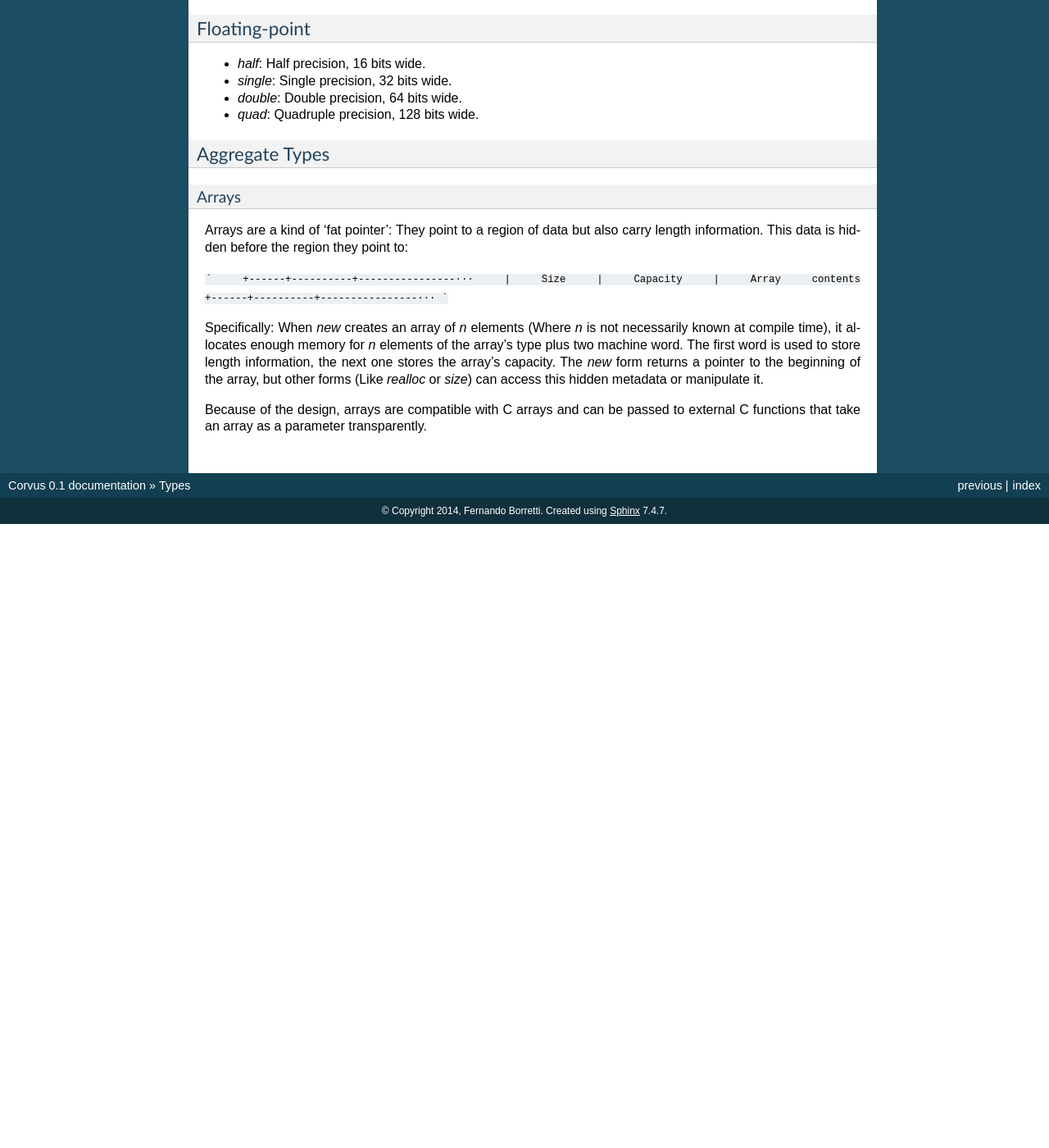
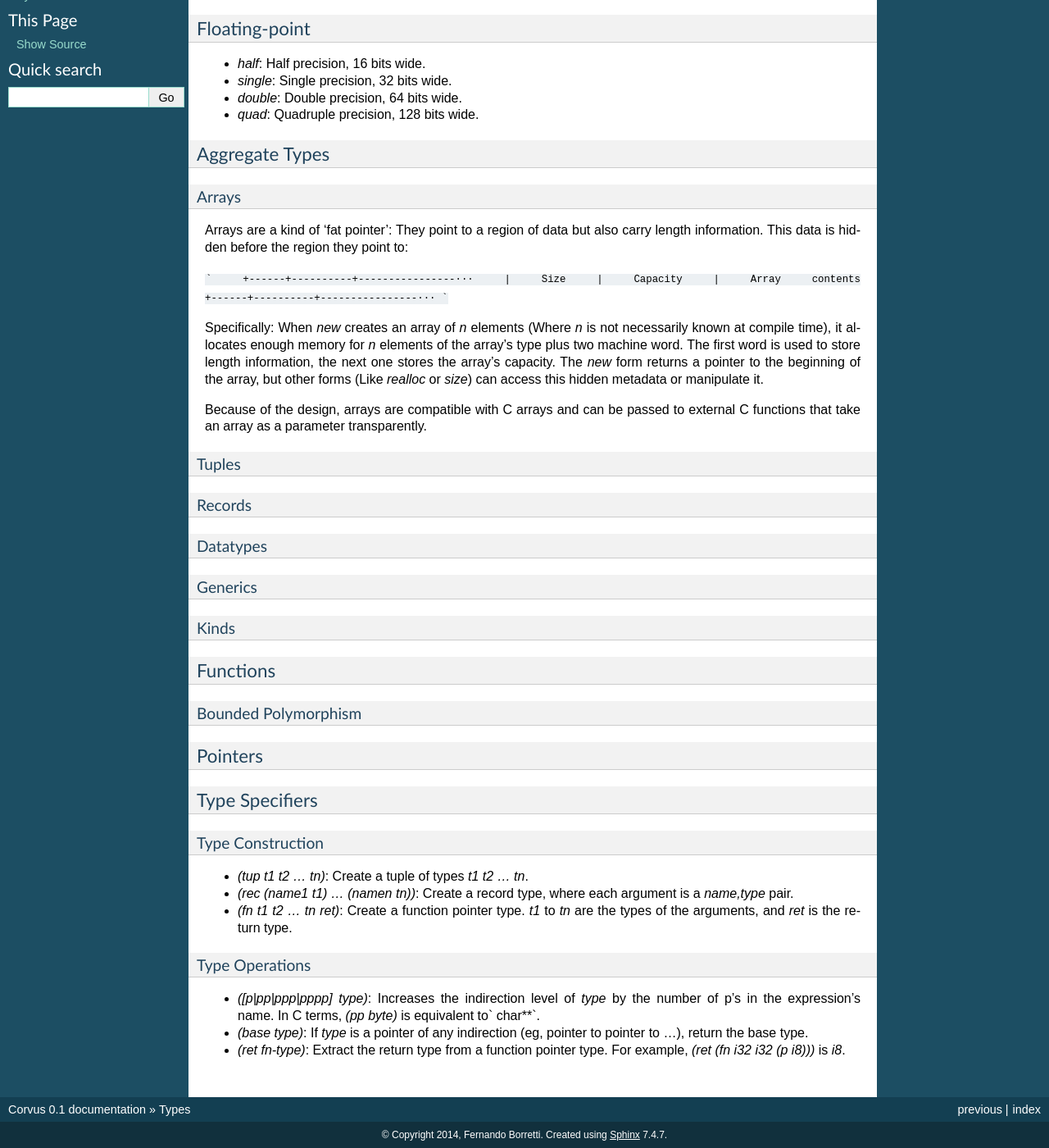
Before and after one commit to eudoxia0/corvus, a Sphinx documentation site: the page built from docs/types.rst, in a window 1280 px wide and 1400 px high, scrolled down 445 px. Shown: the whole window at 82% size. Built offline with Sphinx 7.4.7, drawn with Linux system fonts in a browser that asks for light colours; formulas are drawn with MathJax 3; before the commit the page ends 1084 px from its top, so only the background shows below that; some of the changed text lies outside the part shown.

Commit message:
Delete types section from specification, add rST verision of types docs

```diff
--- a/docs/types.rst
+++ b/docs/types.rst
@@ -52,3 +52,50 @@
 
 Because of the design, arrays are compatible with C arrays and can be passed to
 external C functions that take an array as a parameter transparently.
+
+Tuples
+^^^^^^
+
+Records
+^^^^^^^
+
+Datatypes
+^^^^^^^^^
+
+Generics
+^^^^^^^^
+
+Kinds
+^^^^^
+
+Functions
+---------
+
+Bounded Polymorphism
+^^^^^^^^^^^^^^^^^^^^
+
+Pointers
+--------
+
+Type Specifiers
+---------------
+
+Type Construction
+^^^^^^^^^^^^^^^^^
+
+* `(tup t1 t2 ... tn)`: Create a tuple of types `t1 t2 ... tn`.
+* `(rec (name1 t1) ... (namen tn))`: Create a record type, where each argument
+  is a `name,type` pair.
+* `(fn t1 t2 ... tn ret)`: Create a function pointer type. `t1` to `tn` are the
+  types of the arguments, and `ret` is the return type.
+
+Type Operations
+^^^^^^^^^^^^^^^
+
+* `([p|pp|ppp|pppp] type)`: Increases the indirection level of `type` by the
+  number of p's in the expression's name. In C terms, `(pp byte)` is equivalent
+  to` char**`.
+* `(base type)`: If `type` is a pointer of any indirection (eg, pointer to
+  pointer to ...), return the base type.
+* `(ret fn-type)`: Extract the return type from a function pointer type. For
+  example, `(ret (fn i32 i32 (p i8)))` is `i8`.
```
Also changed, not shown: docs/index.rst (+4 -4 lines), docs/specification.md (+0 -87 lines).
